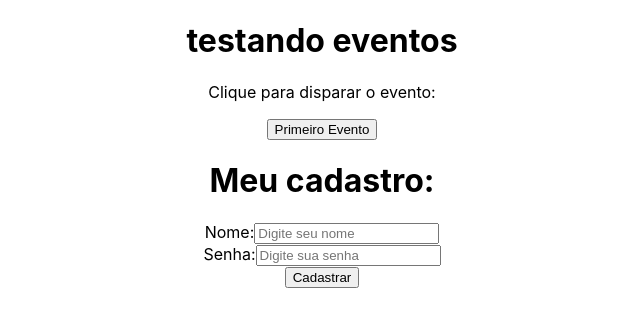
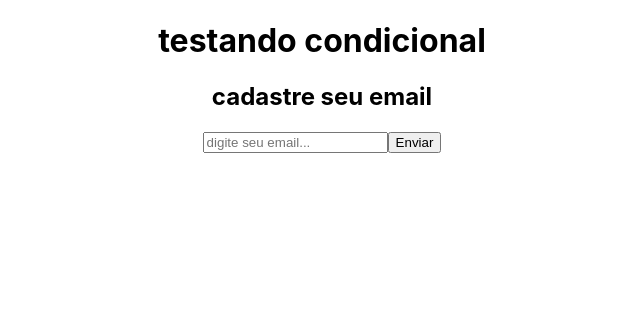
Before and after one commit to telmo-bidart/reactstudy, a React (Create React App) app: page / in a window 1280 px wide. Shown: the top 326 px of the page, without its empty margins (318-958 px from the left). Built offline with nearby package versions, Linux system fonts and the light colour scheme.

Commit message:
renderização condicional

```diff
--- a/src/App.js
+++ b/src/App.js
@@ -1,14 +1,12 @@
 import './App.css';
-import Evento from './components/Evento';
-import Form from './components/Form';
+import Condicional from './components/Condicional';
 
 function App() {
 
   return (
     <div className="App">
-      <h1>testando eventos</h1>
-      <Evento />
-      <Form />
+      <h1>testando condicional</h1>
+      <Condicional />
     </div>
   );
 }
--- /dev/null
+++ b/src/components/Condicional.js
@@ -0,0 +1,38 @@
+import { useState } from "react"
+
+function Condicional() {
+    const [email, setEmail] = useState()
+    const [userEmail, setUserEmail] = useState()
+
+    function enviarEmail(e) {
+        e.preventDefault()
+        setUserEmail(email)
+        console.log(userEmail)
+    }
+
+    function limparEmail(e) {
+        setUserEmail('')
+    }
+
+return (
+    <div>
+        <h2>cadastre seu email
+        </h2>
+        <form>
+            <input type="email" placeholder="digite seu email..." onChange={(e) => setEmail(e.target.value)} />
+            <button type="submit" onClick={enviarEmail}>Enviar</button>
+            {userEmail && (
+                <div>
+                    <p>
+                        O email do usuário é: {userEmail}
+                        <button onCLick={limparEmail}>Limpar e-mail</button>
+                    </p>
+                </div>
+            )}
+        </form>
+    </div>
+)
+
+}
+
+export default Condicional
```
